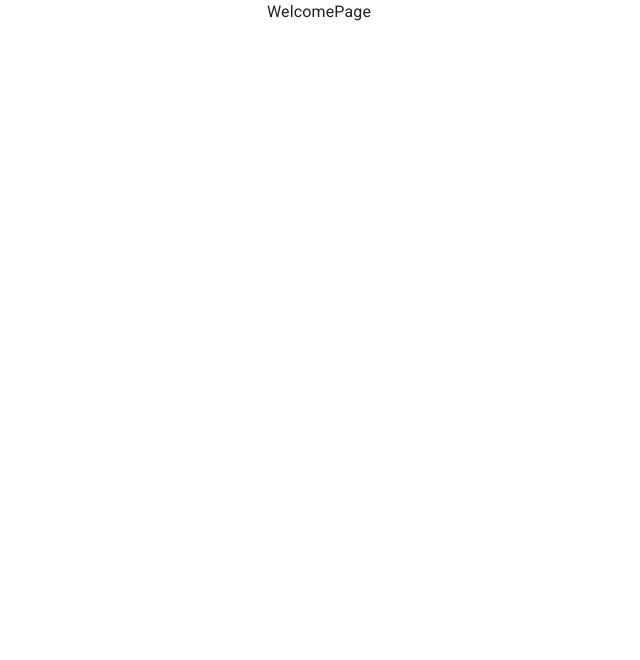
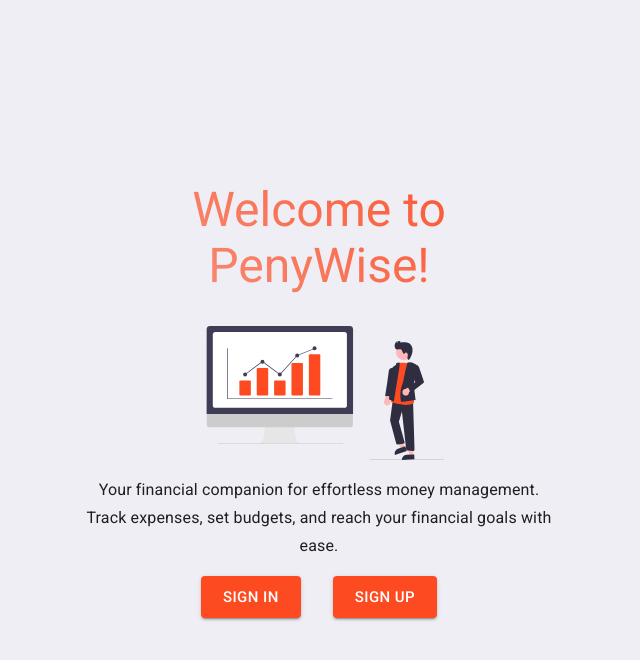
Before and after one commit to kacperborowieckb/PennyWise, a React (Vite) app in the folder client/: page /welcome in a window 1280 px wide. Shown: the top 660 px of the page, without its empty margins (321-961 px from the left). Built offline with nearby package versions, Linux system fonts and the light colour scheme.

Commit message:
welcome page design

```diff
--- a/client/src/pages/WelcomePage.tsx
+++ b/client/src/pages/WelcomePage.tsx
@@ -1,5 +1,49 @@
+import { Button, Stack, Typography } from '@mui/material';
+import welcomePageImg from '../assets/welcome-page-img.svg';
+
 const WelcomePage = () => {
-  return <div>WelcomePage</div>;
+  return (
+    <Stack
+      sx={{
+        maxWidth: 500,
+        justifyContent: 'center',
+        alignItems: 'center',
+        height: '100%',
+        textAlign: 'center',
+        gap: 2,
+        p: 2,
+      }}
+    >
+      <Typography
+        variant="h3"
+        component={'h1'}
+        sx={{
+          backgroundcolor: 'primary',
+          backgroundImage: `linear-gradient(45deg, #fd492182, #FD4A21 )`,
+          backgroundSize: '100%',
+          backgroundRepeat: 'repeat',
+          backgroundClip: 'text',
+          WebkitBackgroundClip: 'text',
+          WebkitTextFillColor: 'transparent',
+        }}
+      >
+        Welcome to PenyWise!
+      </Typography>
+      <img src={welcomePageImg} alt="welcome page image finance app" style={{ height: 150 }} />
+      <Typography variant="subtitle1" component={'p'}>
+        Your financial companion for effortless money management. Track expenses, set budgets, and
+        reach your financial goals with ease.
+      </Typography>
+      <Stack sx={{ flexDirection: 'row', gap: 4 }}>
+        <Button variant="contained" size="large" href="/signin">
+          Sign in
+        </Button>
+        <Button variant="contained" size="large" href="/signup">
+          Sign up
+        </Button>
+      </Stack>
+    </Stack>
+  );
 };
 
 export default WelcomePage;
--- a/client/src/theme/theme.ts
+++ b/client/src/theme/theme.ts
@@ -3,6 +3,31 @@ import { LinkProps } from '@mui/material/Link';
 import { LinkBehavior } from '../utils/LinkBehavior';
 
 export const theme = extendTheme({
+  colorSchemes: {
+    light: {
+      palette: {
+        primary: {
+          main: '#FD4A21',
+        },
+        secondary: {
+          main: '#173FF3',
+        },
+        background: {
+          default: '#EEEEF4',
+        },
+      },
+    },
+    dark: {
+      palette: {
+        primary: {
+          main: '#FD4A21',
+        },
+        secondary: {
+          main: '#173FF3',
+        },
+      },
+    },
+  },
   components: {
     MuiCssBaseline: {
       styleOverrides: `
```
Also changed, not shown: client/src/assets/welcome-page-img.svg (added).
